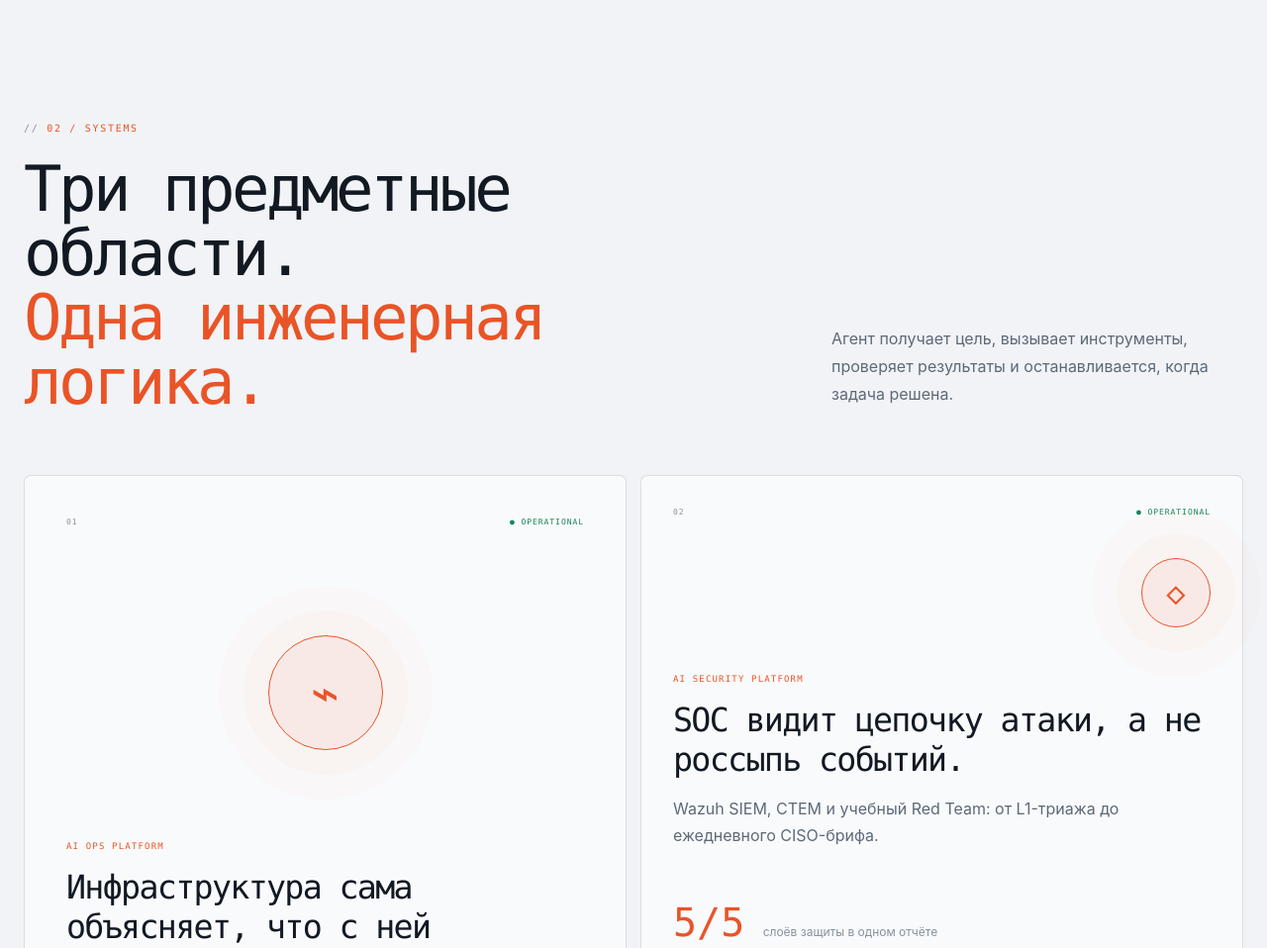
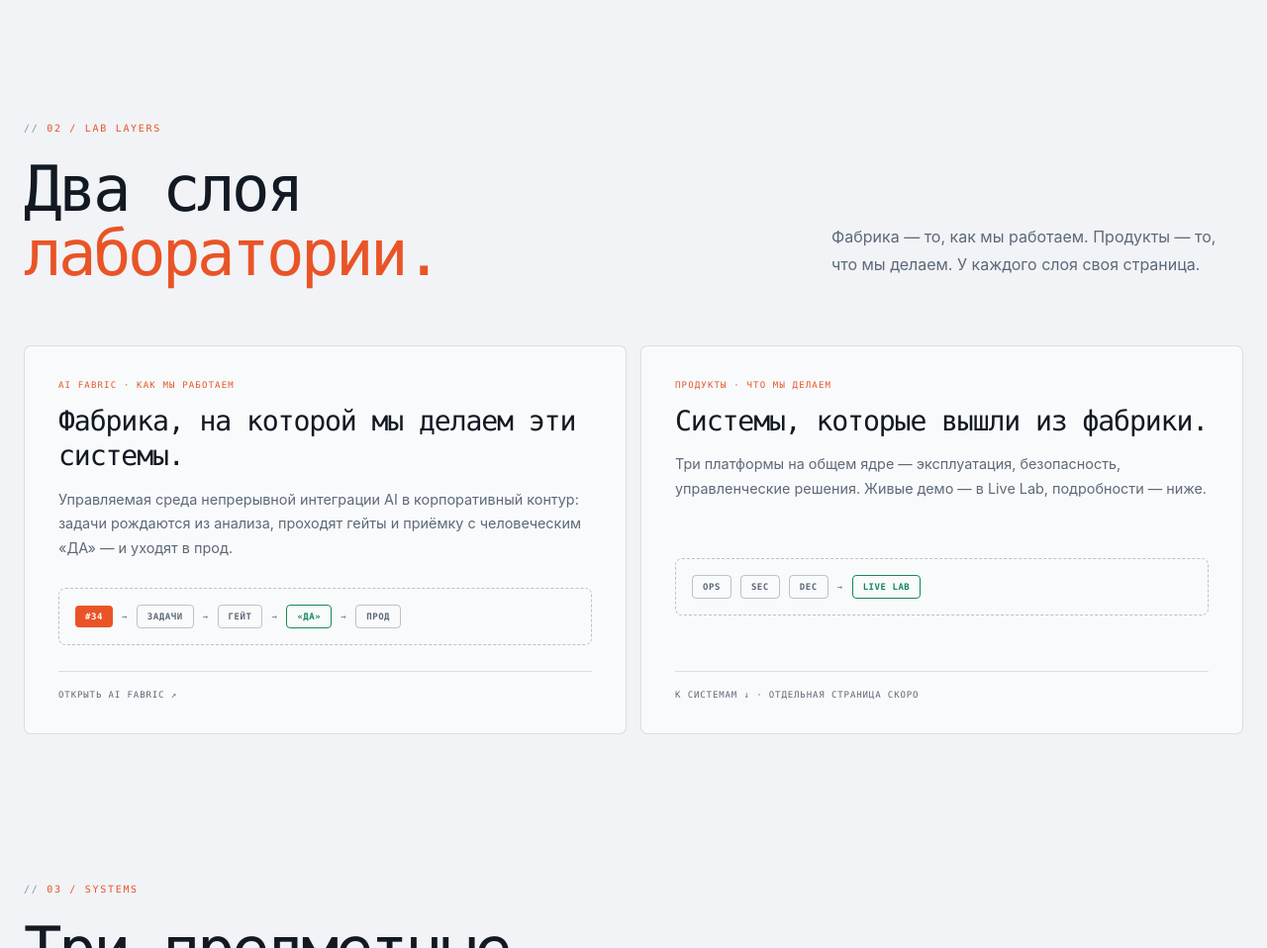
Before and after one commit to Telepop12/grishkin-org, a plain HTML site: page public/index.html in a window 1280 px wide. Shown: the part 1660-2618 px from the top of the page at 99% size. Drawn offline with Linux system fonts and the light colour scheme.

Commit message:
Main page: promote AI Fabric to '02 / Lab layers' two-door block
- new section right after the metrics strip: two cards with sketches —
  'Фабрика, на которой мы делаем эти системы' (-> fabric/) and
  'Системы, которые вышли из фабрики' (-> #systems, /products later)
- removed the old low-placed 04 / AI FABRIC teaser
- renumbered SYSTEMS/RULES to 03/04
- styles: .duo card styles; app.js: EN dictionary synced

Co-Authored-By: Claude Fable 5 <noreply@anthropic.com>

```diff
--- a/public/app.js
+++ b/public/app.js
@@ -126,13 +126,21 @@ const en = {
   "Фабрика": "Fabric",
   "Проекты": "Projects",
   "Публикации": "Publications",
-  "Фабрика, которая": "The fabric that",
-  "делает эти системы.": "builds these systems.",
-  "Наш операционный контур: AI анализирует репозиторий и формирует задачи, гейты проверяют инварианты, человек даёт «ДА» — и релиз уходит в прод. Живой конвейер — на отдельной странице.": "Our operating loop: AI analyses the repository and drafts tasks, gates check the invariants, a human says “YES” — and the release ships to production. The live conveyor has its own page.",
-  "Открыть AI Fabric": "Open the AI Fabric",
-  "◉ Анимированный конвейер задач": "◉ An animated task conveyor",
-  "○ Принципы контура": "○ Principles of the loop",
-  "○ Архитектура нового поколения": "○ Next-generation architecture",
+  "Два слоя": "Two layers",
+  "лаборатории.": "of the lab.",
+  "Фабрика — то, как мы работаем. Продукты — то, что мы делаем. У каждого слоя своя страница.": "The fabric is how we work. The products are what we make. Each layer has its own page.",
+  "AI FABRIC · КАК МЫ РАБОТАЕМ": "AI FABRIC · HOW WE WORK",
+  "Фабрика, на которой мы делаем эти системы.": "The fabric where we make these systems.",
+  "Управляемая среда непрерывной интеграции AI в корпоративный контур: задачи рождаются из анализа, проходят гейты и приёмку с человеческим «ДА» — и уходят в прод.": "A governed environment for continuous AI integration into the corporate loop: tasks are born from analysis, pass the gates and a human “YES” at acceptance — and ship to production.",
+  "задачи": "tasks",
+  "гейт": "gate",
+  "«ДА»": "“YES”",
+  "прод": "prod",
+  "Открыть AI Fabric ↗": "Open the AI Fabric ↗",
+  "ПРОДУКТЫ · ЧТО МЫ ДЕЛАЕМ": "PRODUCTS · WHAT WE MAKE",
+  "Системы, которые вышли из фабрики.": "The systems that came off the fabric.",
+  "Три платформы на общем ядре — эксплуатация, безопасность, управленческие решения. Живые демо — в Live Lab, подробности — ниже.": "Three platforms on a shared core — operations, security, management decisions. Live demos in the Live Lab, details below.",
+  "К системам ↓ · отдельная страница скоро": "To the systems ↓ · dedicated page coming soon",
   "НЕЗАВИСИМЫЙ R&D-ПРОЕКТ · С ИЮНЯ 2025": "INDEPENDENT R&D PROJECT · SINCE JUNE 2025",
   "AI-системы внутри": "AI systems inside",
   "корпоративной": "corporate",
--- a/public/index.html
+++ b/public/index.html
@@ -158,9 +158,32 @@
       <div class="reveal"><b>100<small>%</small></b><span>действий — после<br>подтверждения</span></div>
     </section>
 
+    <section class="section" id="layers">
+      <div class="section-heading reveal">
+        <div><p class="section-code">02 / LAB LAYERS</p><h2>Два слоя<br><em>лаборатории.</em></h2></div>
+        <p>Фабрика — то, как мы работаем. Продукты — то, что мы делаем. У каждого слоя своя страница.</p>
+      </div>
+      <div class="duo">
+        <a class="duo-card reveal" href="fabric/">
+          <p class="kicker">AI FABRIC · КАК МЫ РАБОТАЕМ</p>
+          <h3>Фабрика, на которой мы делаем эти системы.</h3>
+          <p>Управляемая среда непрерывной интеграции AI в корпоративный контур: задачи рождаются из анализа, проходят гейты и приёмку с человеческим «ДА» — и уходят в прод.</p>
+          <div class="duo-sketch" aria-hidden="true"><b>#34</b><i>→</i><span>задачи</span><i>→</i><span>гейт</span><i>→</i><em>«ДА»</em><i>→</i><span>прод</span></div>
+          <span class="duo-cta">Открыть AI Fabric ↗</span>
+        </a>
+        <a class="duo-card reveal" href="#systems">
+          <p class="kicker">ПРОДУКТЫ · ЧТО МЫ ДЕЛАЕМ</p>
+          <h3>Системы, которые вышли из фабрики.</h3>
+          <p>Три платформы на общем ядре — эксплуатация, безопасность, управленческие решения. Живые демо — в Live Lab, подробности — ниже.</p>
+          <div class="duo-sketch" aria-hidden="true"><span>OPS</span><span>SEC</span><span>DEC</span><i>→</i><em>LIVE LAB</em></div>
+          <span class="duo-cta">К системам ↓ · отдельная страница скоро</span>
+        </a>
+      </div>
+    </section>
+
     <section class="section systems" id="systems">
       <div class="section-heading reveal">
-        <div><p class="section-code">02 / SYSTEMS</p><h2>Три предметные области.<br><em>Одна инженерная логика.</em></h2></div>
+        <div><p class="section-code">03 / SYSTEMS</p><h2>Три предметные области.<br><em>Одна инженерная логика.</em></h2></div>
         <p>Агент получает цель, вызывает инструменты, проверяет результаты и останавливается, когда задача решена.</p>
       </div>
       <div class="system-grid">
@@ -196,7 +219,7 @@
 
     <section class="section principles" id="principles">
       <div class="principle-intro reveal">
-        <p class="section-code">03 / RULES</p><h2>Автономность<br>с <em>границами.</em></h2>
+        <p class="section-code">04 / RULES</p><h2>Автономность<br>с <em>границами.</em></h2>
         <p>Не эффектные ответы модели, а предсказуемая инженерная система.</p>
         <div class="confirm"><small>AGENT REQUEST</small><p>Перезапустить Promtail?</p><div><span>НЕТ</span><b>ДА</b></div><small>Требуется явное подтверждение</small></div>
       </div>
@@ -206,11 +229,6 @@
         <article class="reveal"><span>03</span><div><h3>Заземление на данных</h3><p>SIEM, метрики и витрины DWH вместо памяти модели.</p></div></article>
         <article class="reveal"><span>04</span><div><h3>Измеримость</h3><p>Токены, стоимость, latency, человеко-часы и ROI — на дашборде.</p></div></article>
       </div>
-    </section>
-
-    <section class="section access" id="fabric">
-      <div class="reveal"><p class="section-code">04 / AI FABRIC</p><h2>Фабрика, которая<br><em>делает эти системы.</em></h2><p>Наш операционный контур: AI анализирует репозиторий и формирует задачи, гейты проверяют инварианты, человек даёт «ДА» — и релиз уходит в прод. Живой конвейер — на отдельной странице.</p><div class="hero-actions"><a class="primary-button" href="fabric/">Открыть AI Fabric <span>→</span></a></div></div>
-      <aside><small>● NEW / JULY 2026</small><p>◉ Анимированный конвейер задач</p><p>○ Принципы контура</p><p>○ Архитектура нового поколения</p></aside>
     </section>
 
     <section class="section" id="projects">
--- a/public/styles.css
+++ b/public/styles.css
@@ -86,4 +86,17 @@ footer{display:grid;grid-template-columns:1fr 300px;gap:80px;padding:110px max(2
 @media(max-width:1180px){.lab-grid{grid-template-columns:240px minmax(430px,1fr)}.console{grid-column:1/-1;min-height:480px;border:0;border-top:1px solid var(--line)}.principles{gap:70px}}
 @media(max-width:880px){header nav{display:none}.hero{grid-template-columns:1fr}.hero-aside{display:none}.lab-grid{grid-template-columns:1fr}.lab-selector{border:0;border-bottom:1px solid var(--line)}.scenario-list{display:grid;grid-template-columns:repeat(2,1fr)}.scenario{grid-template-columns:20px 1fr}.scenario>i{display:none}.legend{margin-top:20px}.pipeline-panel{min-height:500px}.metrics{grid-template-columns:repeat(2,1fr)}.section-heading,.principles,.publication-grid,.access{grid-template-columns:1fr}.principle-intro{position:static}.system-grid{grid-template-columns:1fr}.system-card.wide{grid-row:auto;min-height:780px}}
 @media(max-width:600px){.header-inner,.hero,.metrics,.section{width:calc(100% - 28px)}.brand small,.header-cta{display:none}.header-inner{height:66px;gap:12px}.preferences{margin-left:auto}.theme-toggle{width:38px;justify-content:center;padding:0}.theme-toggle b{display:none}.hero{min-height:auto;padding:55px 0}.hero h1{font-size:clamp(2.55rem,12.5vw,4rem)}.hero-actions{align-items:flex-start;flex-direction:column}.primary-button{width:100%}.lab-shell{width:calc(100% - 14px)}.lab-topbar p{display:none}.lab-topbar>span{margin-left:auto}.lab-selector{padding:25px 16px}.scenario-list{grid-template-columns:1fr}.pipeline-panel{min-height:390px;overflow:hidden}.panel-label span:last-child,.readout span:nth-child(2){display:none}.pipeline-map{width:100%}.console{min-height:500px}.message-feed{min-height:330px}.metrics>div{min-height:135px;align-items:flex-start;flex-direction:column;gap:8px;padding:20px}.section{padding-top:105px}.section h2,footer h2{font-size:clamp(2.3rem,12vw,3.6rem)}.system-card,.system-card.wide{min-height:630px;padding:25px}.system-card.wide .system-icon{width:75px;height:75px;margin:60px auto;font-size:2rem}.system-card ul{grid-template-columns:1fr}.system-card li{border:0;border-bottom:1px solid var(--line)}.project-log article{grid-template-columns:65px 1fr;gap:15px;padding:22px 8px}.project-log article>span{grid-column:2;justify-self:start}.access{margin-block:100px;padding:30px 22px}footer{grid-template-columns:1fr;padding:80px 14px}}
+.duo{display:grid;grid-template-columns:1fr 1fr;gap:14px}
+.duo-card{display:flex;flex-direction:column;padding:34px;border:1px solid var(--line);border-radius:7px;background:var(--panel);text-decoration:none;transition:border-color .3s}
+.duo-card:hover{border-color:var(--accent)}
+.duo-card h3{margin:0 0 14px;font:500 clamp(1.4rem,2.2vw,2rem)/1.25 var(--mono);letter-spacing:-.04em}
+.duo-card>p:not(.kicker){margin:0 0 28px;color:var(--muted);line-height:1.7;font-size:.9rem}
+.duo-sketch{margin:auto 0 26px;display:flex;align-items:center;gap:9px;padding:16px;border:1px dashed var(--line2);border-radius:7px;font:600 9px var(--mono);letter-spacing:.06em;text-transform:uppercase;overflow-x:auto;white-space:nowrap}
+.duo-sketch span{padding:6px 10px;border:1px solid var(--line2);border-radius:4px;color:var(--muted)}
+.duo-sketch b{padding:6px 10px;border-radius:4px;background:var(--accent);color:#fff}
+.duo-sketch em{font-style:normal;padding:6px 10px;border:1px solid var(--green);border-radius:4px;color:var(--green)}
+.duo-sketch i{font-style:normal;color:var(--faint)}
+.duo-cta{margin-top:auto;padding-top:18px;border-top:1px solid var(--line);color:var(--muted);font:9px var(--mono);letter-spacing:.1em;text-transform:uppercase}
+.duo-card:hover .duo-cta{color:var(--accent)}
+@media(max-width:880px){.duo{grid-template-columns:1fr}.duo-card{padding:25px}}
 @media(prefers-reduced-motion:reduce){html{scroll-behavior:auto}*,*:before,*:after{animation-duration:.01ms!important;animation-iteration-count:1!important;transition-duration:.01ms!important}.reveal{opacity:1;transform:none}}
```
